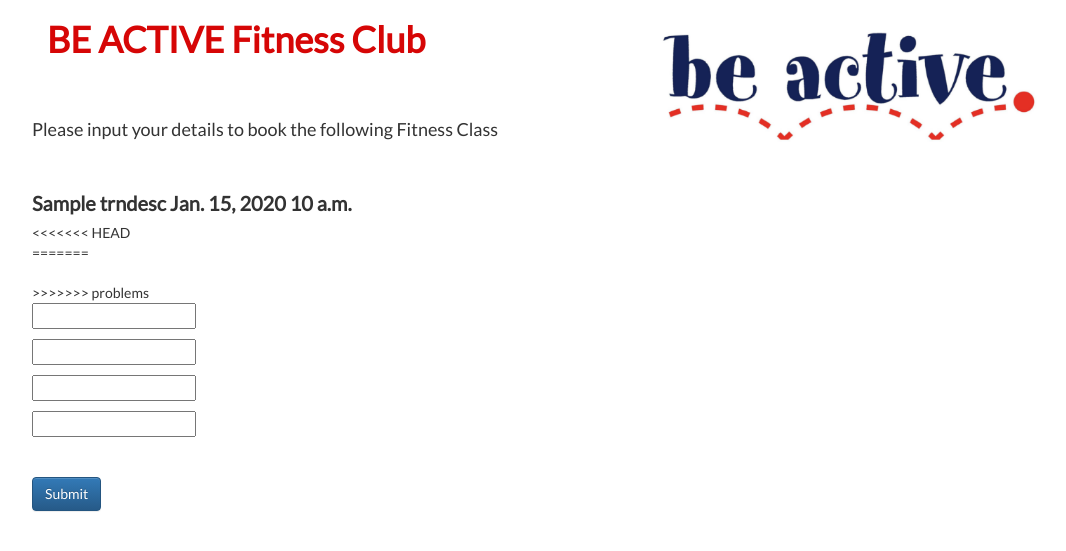
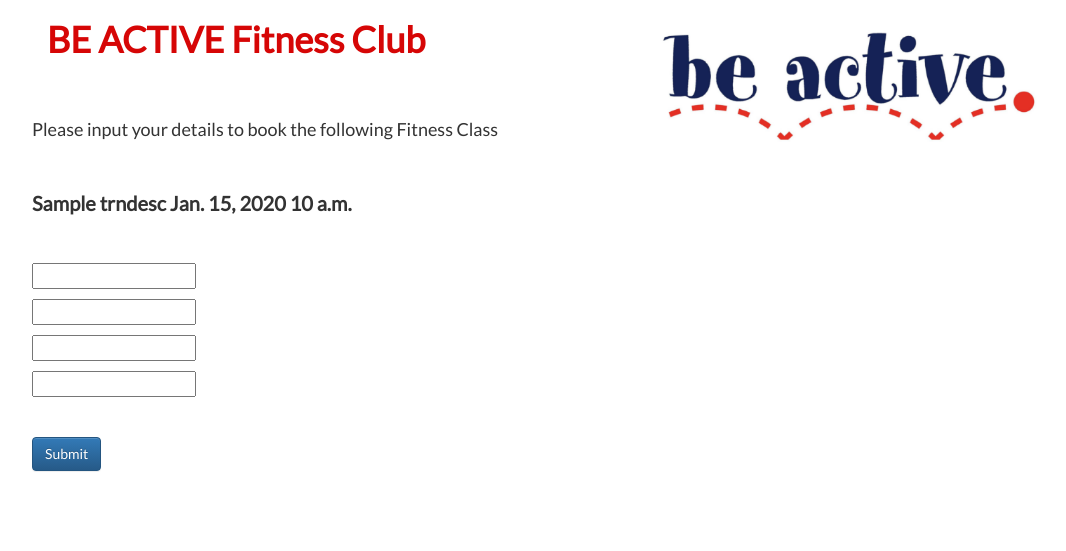
Before and after one commit to annlii/fitness-club, a Django app: template club/templates/club/book.html in a window 1280 px wide. Shown: the top 551 px of the page, without its empty margins (38-1104 px from the left). Run offline with Django 3.2, Linux system fonts and the light colour scheme; the template is opened without the code that fills it: values that come from a table or form of the project are taken from there, others are empty; tables that the repository leaves empty hold one stand-in row (values such as "Sample post"); form fields are guessed from the names that the template uses; parts of the project's set-up code (start-up, migrations or seed data) failed here and were passed over; some libraries are stand-ins or nearby versions.

Commit message:
master merged with problems

```diff
--- a/club/forms.py
+++ b/club/forms.py
@@ -1,11 +1,7 @@
 """This is module to handle with forms"""
 from django import forms
-<<<<<<< HEAD
-from .models import Participant
-=======
 from .models import Booking
 import re
->>>>>>> problems
 from django.core.exceptions import ValidationError
 
 class BookingForm(forms.ModelForm):
@@ -14,9 +10,6 @@ class BookingForm(forms.ModelForm):
         """Standard class to connect form with model"""
         model = Booking
         fields = '__all__'
-<<<<<<< HEAD
-        #fields = ['first_name', 'last_name', 'email', 'phone', 'training']
-=======
 
     def clean_email(self):
         email = self.cleaned_data.get('email')
@@ -41,7 +34,6 @@ class BookingForm(forms.ModelForm):
         if not re.match(r"^[A-Za-z]*$", last_name):
             raise forms.ValidationError("Invalid last name")
         return last_name
->>>>>>> problems
 
     def clean_email(self):
         email = self.cleaned_data.get('email')
--- a/club/templates/club/book.html
+++ b/club/templates/club/book.html
@@ -9,12 +9,8 @@
 		<label>{{training.name}} {{training.training_date}} {{training.start_time}}</label>
 	</div>
 </div>
-<<<<<<< HEAD
-<form action=" " method="post">{% csrf_token %}
-=======
 <br></br>
 <form action=" " method="POST">{% csrf_token %}
->>>>>>> problems
 <div class="input-group">
 {{form.first_name|bootstrap}}
 <p></p>
```
Also changed, not shown: club/views.py (+0 -33 lines).
